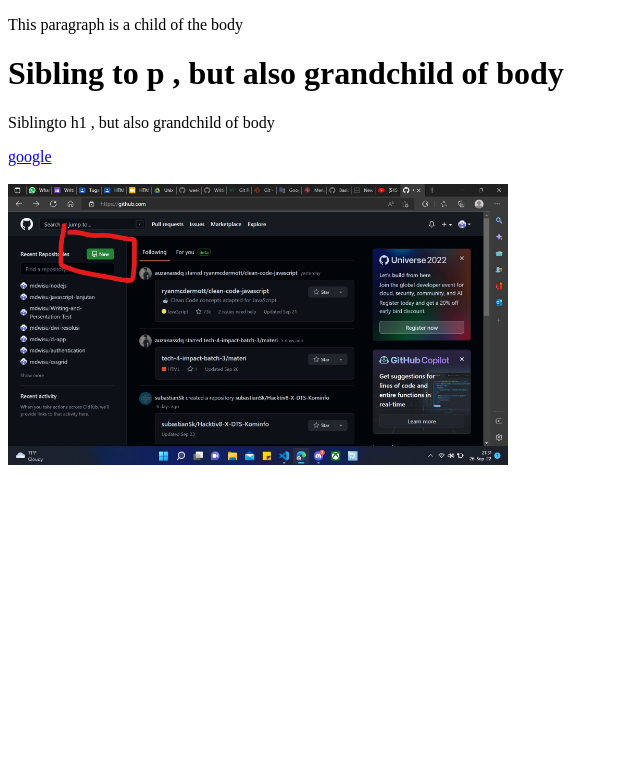
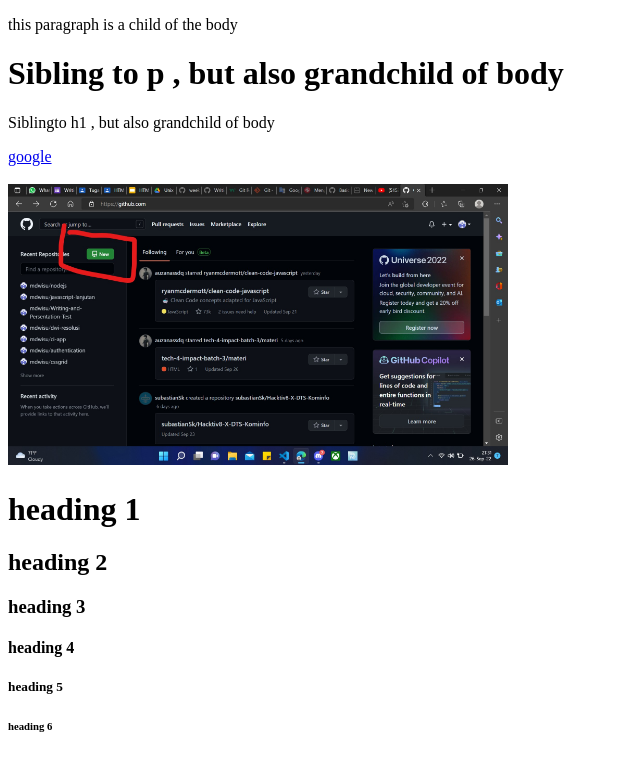
Before and after one commit to mdwisu/Writing-and-Persentation-Test, a plain HTML site: page index.html in a window 1280 px wide. Shown: the whole page, without its empty margins (0-640 px from the left). Drawn offline with Linux system fonts and the light colour scheme.

Commit message:
tambah html

```diff
--- a/index.html
+++ b/index.html
@@ -7,18 +7,21 @@
     <title>Document</title>
   </head>
   <body>
-  <p>
-    This paragraph is a child of the body
-  </p>
-  <div>
-     <h1> Sibling to p , but also grandchild of body </h1>
-     <p> Siblingto h1 , but also grandchild of body </p>
-    </body>
-  </div>
-  <a href="www.google.com">google</a><br><br>
-  <img width="500" src="Week-1/img/github.jpg" alt="">
+    <p>this paragraph is a child of the body</p>
+    <div>
+      <h1>Sibling to p , but also grandchild of body</h1>
+      <p>Siblingto h1 , but also grandchild of body</p>
+    </div>
+    <a href="www.google.com">google</a><br /><br />
+    <img width="500" src="Week-1/img/github.jpg" alt="" />
 
-  <!-- ini adalah sintax HTML comment -->
+    <!-- ini adalah sintax HTML comment -->
 
-
+    <h1>heading 1</h1>
+    <h2>heading 2</h2>
+    <h3>heading 3</h3>
+    <h4>heading 4</h4>
+    <h5>heading 5</h5>
+    <h6>heading 6</h6>
+  </body>
 </html>
```
Also changed, not shown: Week-1/img/run-live.jpg (added), 1 other file.
